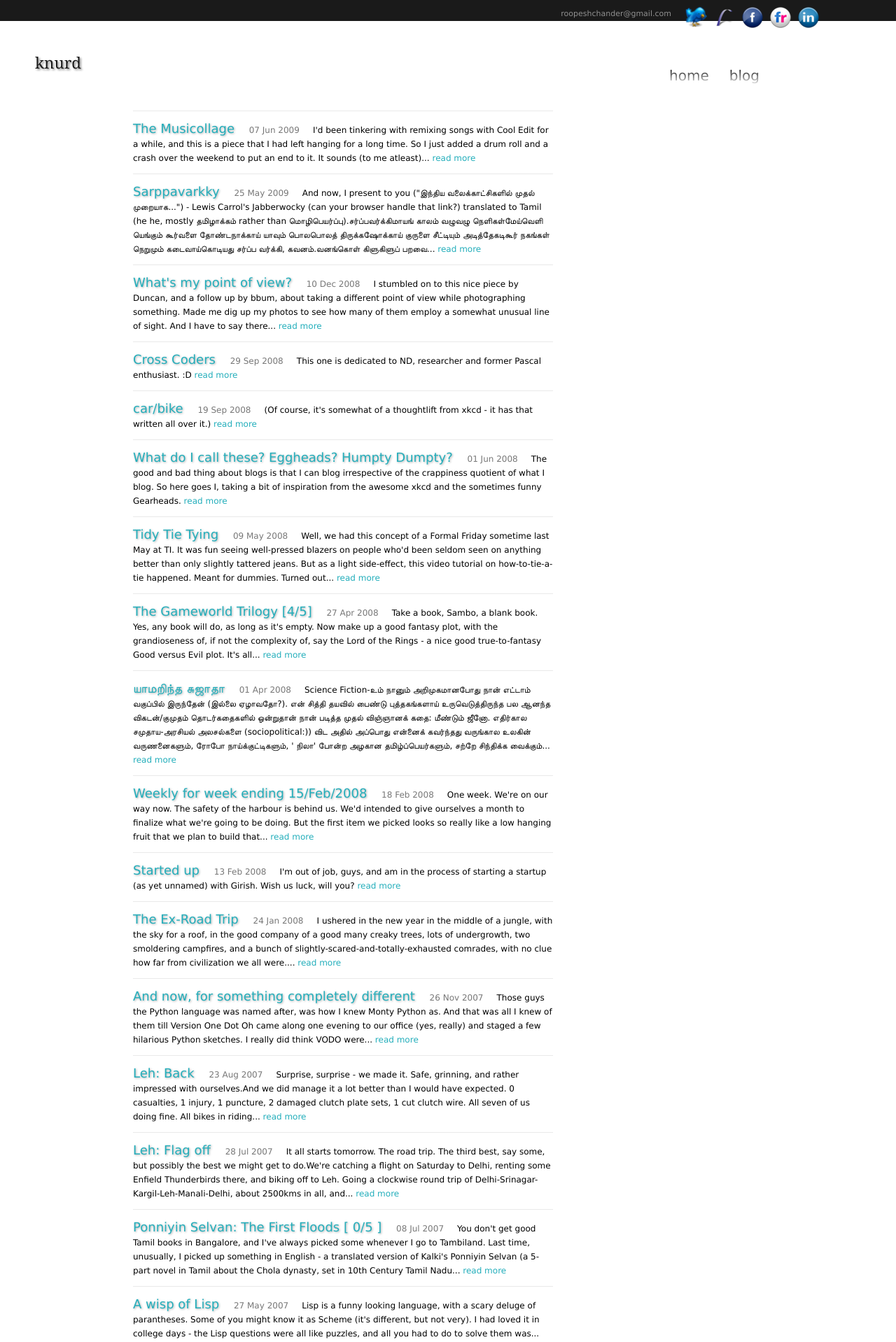
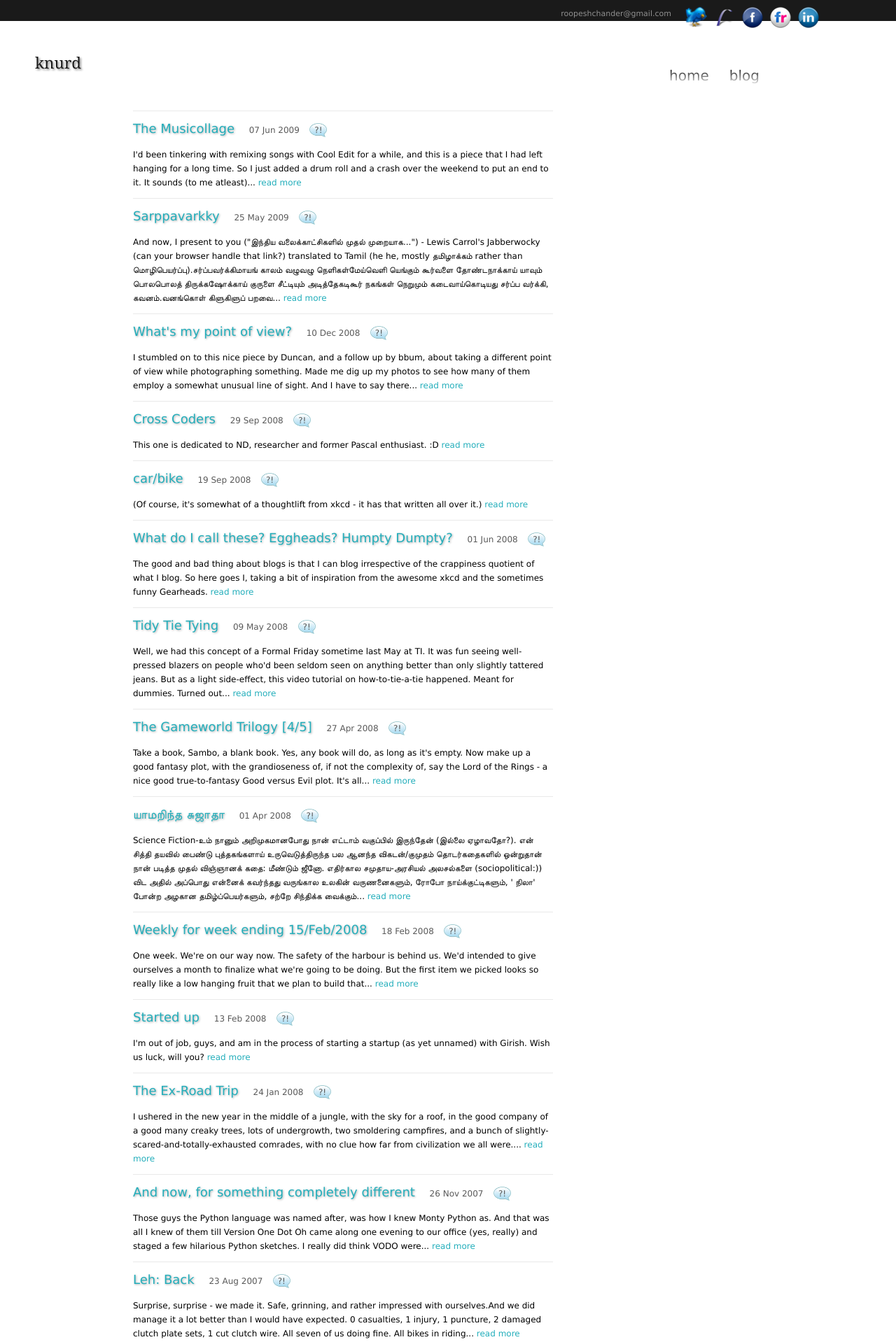
Before and after one commit to roop/roop.knurd.in-archive, a Jekyll site: the page built from blog/index.html, in a window 1280 px wide. Shown: the top 1918 px of the page at 70% size. Built offline with Jekyll 4.4.1, drawn with Linux system fonts in a browser that asks for light colours; comment, search, counter and statistics services are not loaded.

Commit message:
a background image for showing the comment count

```diff
--- a/_layouts/blog.html
+++ b/_layouts/blog.html
@@ -15,13 +15,15 @@ layout: base
             {% if post.layout == 'blogger_post' %}
                 <a class="comment-count-non-link"
                    href="{{ post.url | replace_first:'/blog','http://roop.blogspot.com' }}#disqus_thread"
-                ></a>
+                   title="No. of comments"
+                onClick="return false;">?!</a>
             {% else %}
                 <a class="comment-count"
                    href="{{ post.url }}#disqus_thread"
-                ></a>
+                >?!</a>
             {% endif %}
-            &nbsp;
+          </p>
+          <p>
             {{ post.content | strip_html | strip_newlines | truncatewords: '50' | append:' <a href=' | append:post.url | append:'>read more</a>' }}
           </p>
         </div>
--- a/_layouts/blogger_post.html
+++ b/_layouts/blogger_post.html
@@ -18,7 +18,7 @@ layout: base
     <p>
         <span class="date">{{ page.date | date_to_string }}</span> by roop &nbsp;
         <a class="comment-count" href="{{ page.url | replace_first:'/blog','http://roop.blogspot.com' }}#disqus_thread"
-            onClick="showAndJumpToComments(); return false;"></a>
+            onClick="showAndJumpToComments(); return false;">?!</a>
     <p>
     <div class="stuff">
         <p>
@@ -30,7 +30,7 @@ layout: base
             <a href="#" id="comments-hide-link" class="show-hide-link" style="display: none;"
                 onClick="hide('comments');return false;">&#9662;<!--down arrow--></a>
             <a class="comment-count" href="{{ page.url | replace_first:'/blog','http://roop.blogspot.com' }}#disqus_thread"
-                onClick="showAndJumpToComments(); return false;"></a>
+                onClick="showAndJumpToComments(); return false;">?!</a>
             <div id="comments" class="show-hide-able" style="display: none;">
 <div id="disqus_thread"></div><script type="text/javascript" src="http://disqus.com/forums/knurd-in/embed.js"></script><noscript><a href="http://disqus.com/forums/knurd-in/?url=ref">View the discussion thread.</a></noscript><a href="http://disqus.com" class="dsq-brlink">blog comments powered by <span class="logo-disqus">Disqus</span></a>
             </div>
--- a/_layouts/post.html
+++ b/_layouts/post.html
@@ -14,7 +14,7 @@ layout: base
     <p>
         <span class="date">{{ page.date | date_to_string }}</span> by roop &nbsp;
         <a class="comment-count" href="{{ page.url }}#disqus_thread"
-            onClick="show('comments');return true;"></a>
+            onClick="show('comments');return true;">?!</a>
     <p>
     <div class="stuff">
         <p>
@@ -26,7 +26,7 @@ layout: base
             <a href="#" id="comments-hide-link" class="show-hide-link" style="display: none;"
                 onClick="hide('comments');return false;">&#9662;<!--down arrow--></a>
             <a class="comment-count" href="{{ page.url }}#disqus_thread"
-                onClick="show('comments');return true;"></a>
+                onClick="show('comments');return true;">?!</a>
             <div id="comments" class="show-hide-able" style="display: none;">
 <div id="disqus_thread"></div><script type="text/javascript" src="http://disqus.com/forums/knurd-in/embed.js"></script><noscript><a href="http://disqus.com/forums/knurd-in/?url=ref">View the discussion thread.</a></noscript><a href="http://disqus.com" class="dsq-brlink">blog comments powered by <span class="logo-disqus">Disqus</span></a>
             </div>
--- a/css/style.css
+++ b/css/style.css
@@ -82,13 +82,20 @@ body {
     color: gray;
 }
 
-.comment-count, .comment-count-non-link {
+.comment-count, .comment-count-non-link,
+p a.comment-count, p a.comment-count-non-link
+{
     font-size: 1em;
+    background-image: url(/images/comment-count-bubble.png);
+    background-position: center;
+    background-repeat: no-repeat;
+    padding: 10px;
+    color: #595959;
+    text-decoration: bold;
 }
 
-p a.comment-count-non-link {
-    text-decoration: none;
-    color: gray;
+a:hover.comment-count-non-link {
+    background-color: white;
 }
 
 #wordknurd {
@@ -153,7 +160,8 @@ p a.comment-count-non-link {
 .date, .date p {
     margin-left: 15px;
     font-size: 1em;
-    color: #777;
+    color: #595959;
+    text-decoration: bold;
 }
 
 .stuff, .stuff p {
```
Also changed, not shown: images/comment-count-bubble.png (added).
